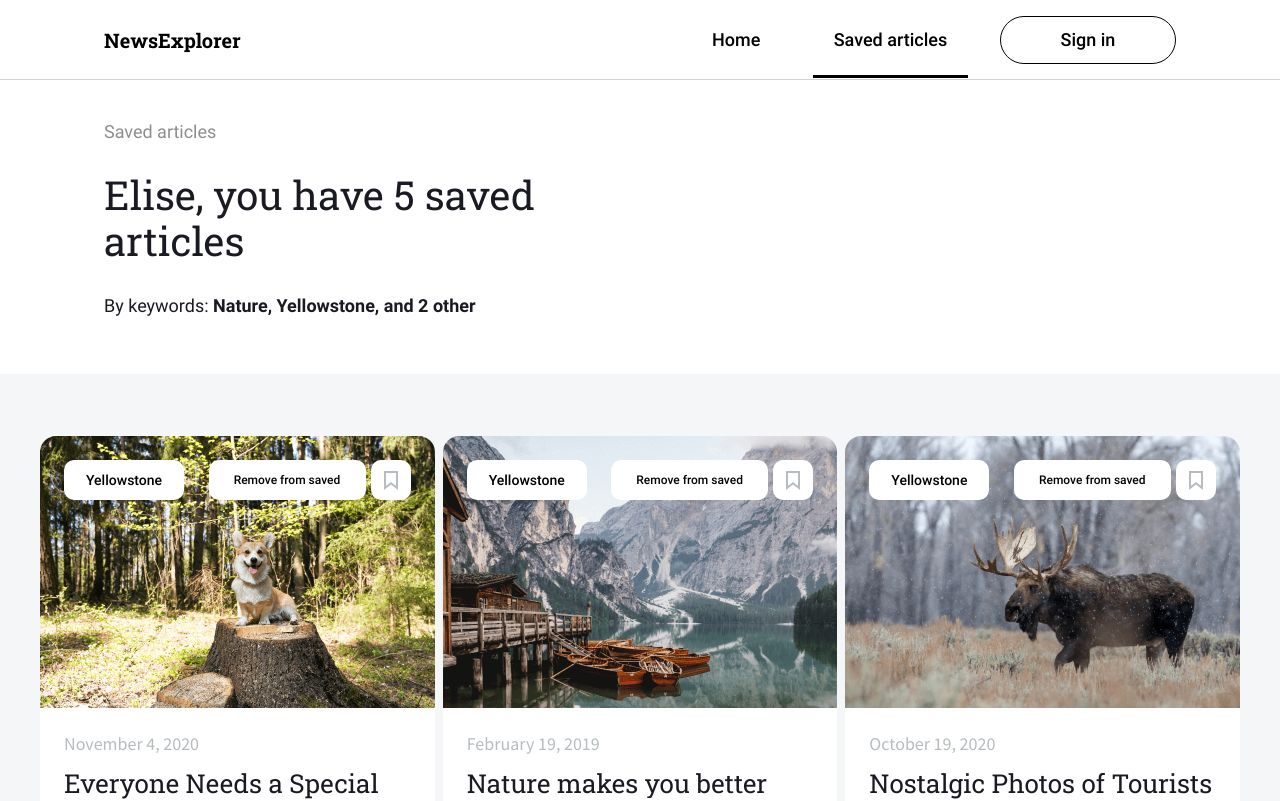
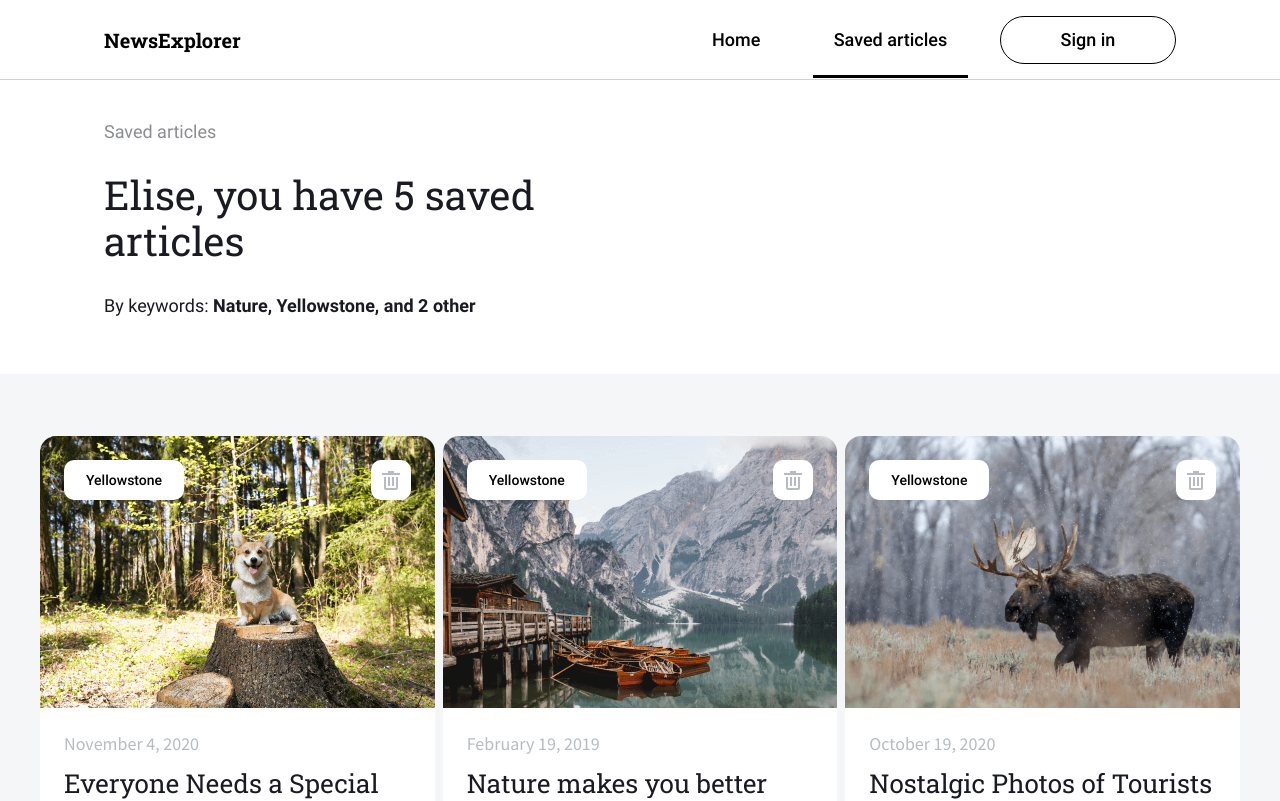
Before and after one commit to galon7/news-explorer_frontend, a React (Create React App) app: page /saved-news in a window 1280 px wide. Shown: the top 801 px of the page. Built offline with nearby package versions, Linux system fonts and the light colour scheme.

Commit message:
fix: cards boomark and trash

```diff
--- a/src/components/About/About.css
+++ b/src/components/About/About.css
@@ -6,6 +6,7 @@
 .about {
   display: flex;
   padding: 80px 104px;
+  margin: 0;
 }
 
 @media screen and (max-width: 882px) {
--- a/src/components/App/App.css
+++ b/src/components/App/App.css
@@ -3,4 +3,12 @@
   flex-direction: column;
   max-width: 1440px;
   margin: 0 auto;
+  padding: 0;
 }
+
+@media screen and (max-width: 1440px) {
+  .app {
+    margin: 0;
+    max-width: 100%;
+  }
+}
--- a/src/components/Header/Header.css
+++ b/src/components/Header/Header.css
@@ -16,7 +16,7 @@
 
 @media screen and (max-width: 1440px) {
   .header {
-    width: 100%;
+    max-width: 100%;
   }
 }
 @media screen and (max-width: 882px) {
--- a/src/components/NewsCard/NewsCard.js
+++ b/src/components/NewsCard/NewsCard.js
@@ -1,16 +1,52 @@
-import React from 'react';
+import React, { useState } from 'react';
+import { useLocation } from 'react-router-dom';
 import './NewsCard.css';
 import bookmark from '../../images/bookmark.svg';
+import bookmarkMarked from '../../images/bookmark_marked.svg';
+import bookmarkHover from '../../images/bookmark_hover.svg';
+import trash from '../../images/trash.svg';
+import trashHover from '../../images/trash_hover.svg';
 
 function NewsCard({ cardImage, cardDate, cardTitle, cardText, cardSource }) {
+  const [isShown, setIsShown] = useState(false);
+  const [isBookmarked, setIsBookmarked] = useState(false);
+  const { pathname } = useLocation();
+
+  function handleBookmarked() {
+    isBookmarked ? setIsBookmarked(false) : setIsBookmarked(true);
+  }
+
   return (
     <div className="newsCard">
       <img className="newsCard__image" src={cardImage} alt={cardTitle} />
-      <div className="newsCard__category">Yellowstone</div>
-      <div className="newsCard__message">Remove from saved</div>
-      <button className="newsCard__action-button">
-        <img src={bookmark} alt="bookmark" />
-      </button>
+      {pathname !== '/' && <div className="newsCard__category">Yellowstone</div>}
+      {isShown && (
+        <div className="newsCard__message">
+          {pathname === '/' ? 'Sign in to save articles' : 'Remove from saved'}
+        </div>
+      )}
+      {pathname === '/' ? (
+        <button
+          className="newsCard__action-button"
+          onMouseEnter={() => setIsShown(true)}
+          onMouseLeave={() => setIsShown(false)}
+          onClick={handleBookmarked}
+        >
+          {isBookmarked ? (
+            <img src={bookmarkMarked} alt="bookmark" />
+          ) : (
+            <img src={isShown ? bookmarkHover : bookmark} alt="bookmark" />
+          )}
+        </button>
+      ) : (
+        <button
+          className="newsCard__action-button"
+          onMouseEnter={() => setIsShown(true)}
+          onMouseLeave={() => setIsShown(false)}
+        >
+          <img src={isShown ? trashHover : trash} alt="bookmark" />
+        </button>
+      )}
       <article className="newsCard__article">
         <p className="newsCard__date">{cardDate}</p>
         <h3 className="newsCard__title">{cardTitle}</h3>
--- a/src/components/PopupNavigation/PopupNavigation.js
+++ b/src/components/PopupNavigation/PopupNavigation.js
@@ -1,20 +1,27 @@
 import React from 'react';
-import { Link } from 'react-router-dom';
+import { Link, useLocation } from 'react-router-dom';
 import './PopupNavigation.css';
 import './PopupNavigation_open.css';
 import '../Navigation/Navigation.css';
 import close from '../../images/close-menu.svg';
 
 function PopupNavigation({ isOpen, onClose, onLoginClick }) {
+  const { pathname } = useLocation();
   return (
     <ul className={`popupNavigation ${isOpen && 'popupNavigation_open'}`}>
       <button className="popupNavigation__close" onClick={onClose}>
         <img src={close} alt="close" />
       </button>
       <li>
-        <Link to="/" className="popupNavigation__item">
-          Home
-        </Link>
+        {pathname === '/' ? (
+          <Link to="/saved-news" className="popupNavigation__item">
+            Saved articles
+          </Link>
+        ) : (
+          <Link to="/" className="popupNavigation__item">
+            Home
+          </Link>
+        )}
       </li>
       <li>
         <button type="button" className="popupNavigation__button" onClick={onLoginClick}>
```
Also changed, not shown: src/components/NewsCardList/NewsCardList.css (line endings or trailing spaces), src/images/trash.svg (added), src/images/trash_hover.svg (added).
